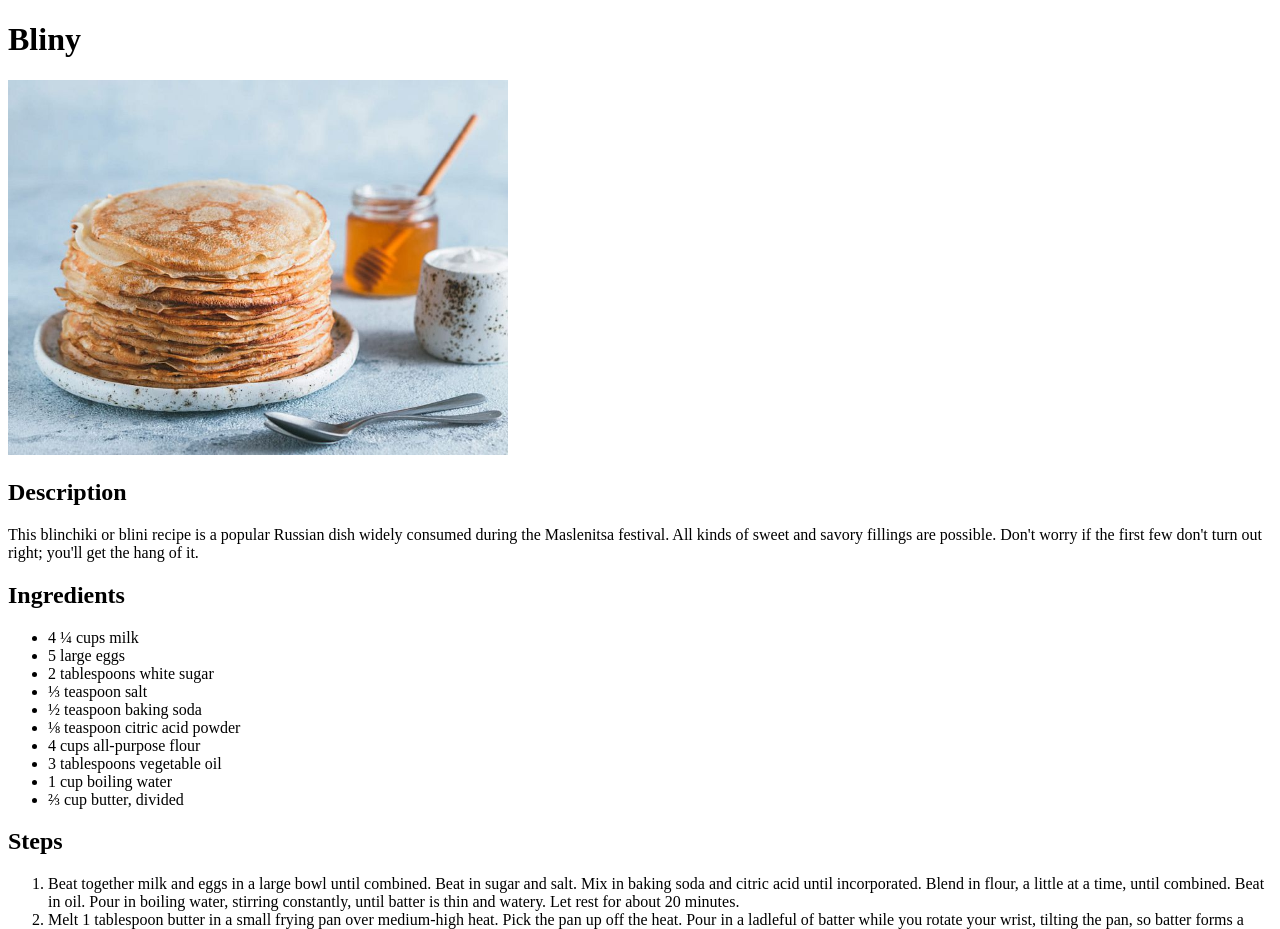
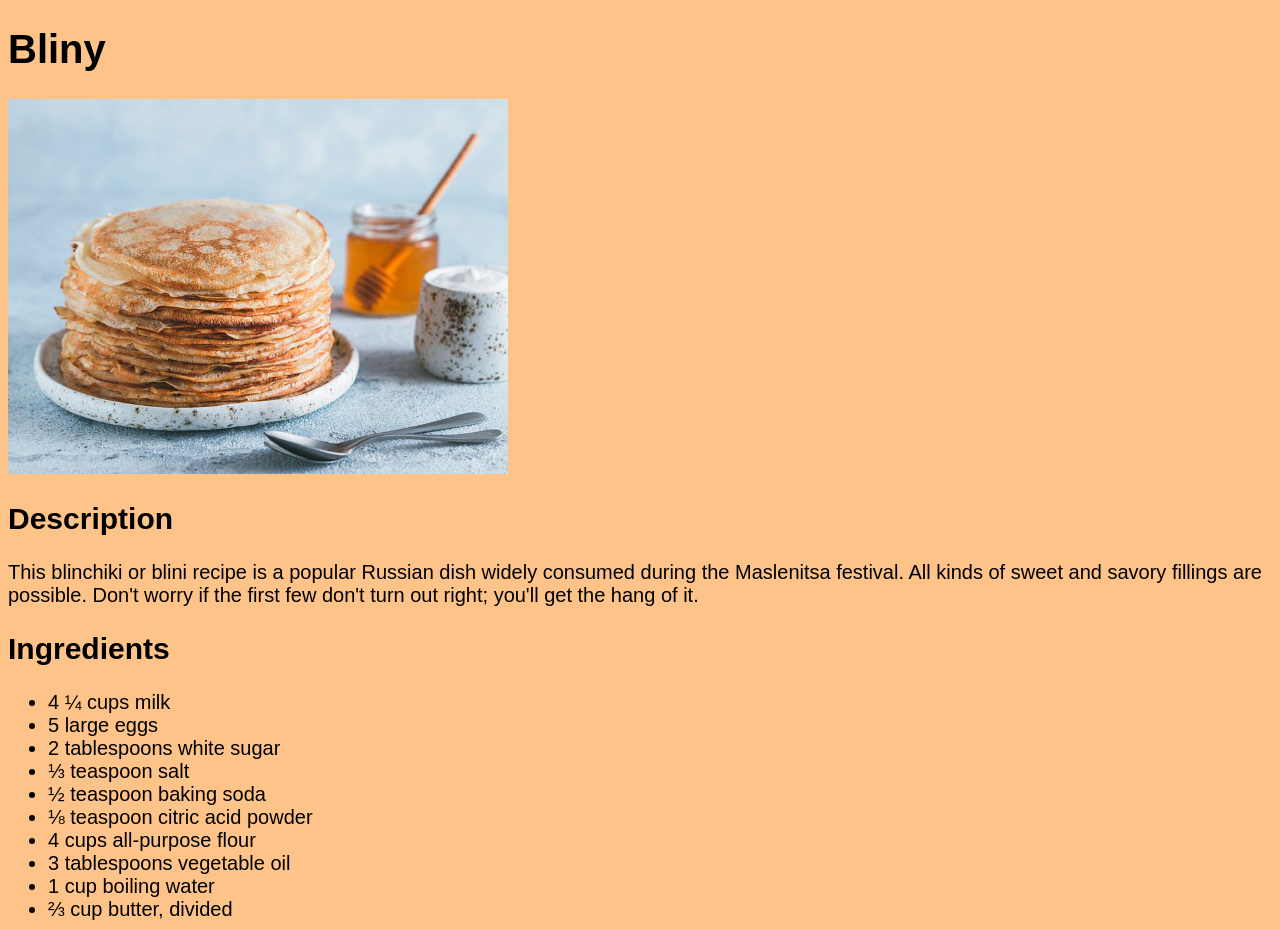
Before and after one commit to redshift-0/odin-recipes, a plain HTML site: page recipes/bliny.html in a window 1280 px wide. Shown: the top 929 px of the page. Drawn offline with Linux system fonts and the light colour scheme.

Commit message:
Add styles to recipes

```diff
--- a/recipes/bliny.html
+++ b/recipes/bliny.html
@@ -3,6 +3,7 @@
     <head>
         <meta charset="UTF-8">
         <title>Bliny recipe</title>
+        <link href="./styles.css" rel="stylesheet">
     </head>
     <body>
         <h1>Bliny</h1>
--- /dev/null
+++ b/recipes/styles.css
@@ -0,0 +1,20 @@
+* {
+    background-color: rgb(254, 195, 136);
+}
+
+h1, h2 {
+    font-family: Arial, Verdana, Tahoma, "Trebuchet MS";
+}
+
+h1 {
+    font-size: 40px;
+}
+
+h2 {
+    font-size: 30px;
+}
+
+li, p {
+    font-family: Arial, Verdana, Tahoma, "Trebuchet MS";
+    font-size: 20px;
+}
```
Also changed, not shown: recipes/borscht.html (+1 -0 lines), recipes/olivye.html (+1 -0 lines).
